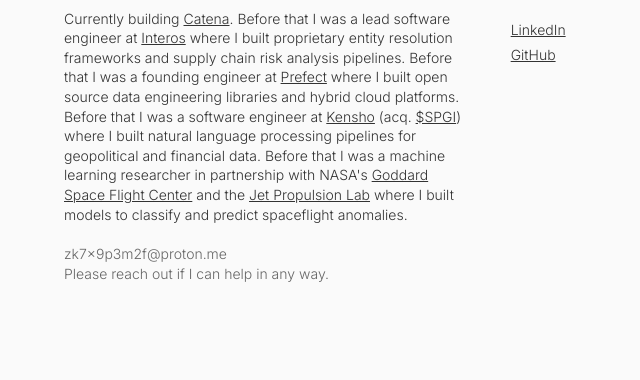
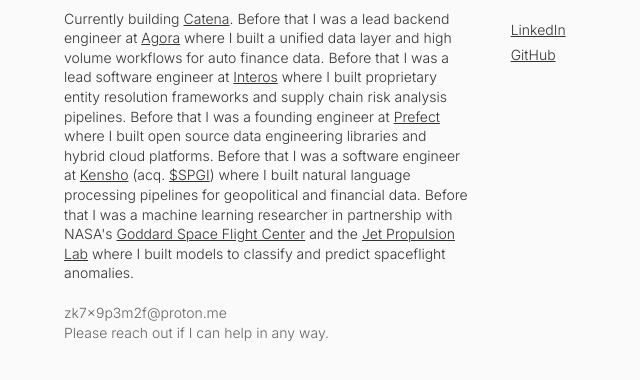
Before and after one commit to joshmeek/joshmeek.github.io, a plain HTML site: page index.html in a window 1280 px wide. Shown: the part 120-500 px from the top of the page, without its empty margins (251-891 px from the left). Drawn offline with Linux system fonts and the light colour scheme.

Commit message:
Update main content

```diff
--- a/index.html
+++ b/index.html
@@ -96,8 +96,10 @@
         <h1>josh.dev</h1>
         <p>
           Currently building
-          <a href="https://www.catenaclearing.io/">Catena</a>. Before that I was
-          a lead software engineer at
+          <a href="https://www.catenaclearing.io/">Catena</a>. Before that
+          I was a lead backend engineer at <a href="https://agoradata.com/">Agora</a>
+          where I built a unified data layer and high volume workflows for auto finance
+          data. Before that I was a lead software engineer at
           <a href="https://www.interos.ai/">Interos</a> where I built
           proprietary entity resolution frameworks and supply chain risk
           analysis pipelines. Before that I was a founding engineer at
@@ -133,70 +135,7 @@
             <li><a href="https://github.com/joshmeek">GitHub</a></li>
           </ul>
         </div>
-        <!-- <div class="links">
-          <h2>Public repos:</h2>
-          <ul>
-            <li>
-              <a href="https://github.com/joshmeek/rezolva">rezolva</a>
-            </li>
-            <li>
-              <a
-                href="https://github.com/PrefectHQ/prefect/tree/1f24bd61c767f69fb4bd134636359faae46265e0
-
-              "
-                >prefect < 2.0.0</a
-              >
-            </li>
-          </ul>
-        </div> -->
       </div>
     </div>
-    <!-- <div class="writings">
-      <h2>Recent writings:</h2>
-      <ul>
-        <li>
-          <span class="date">2024-10-24</span>
-          <span class="title">
-            <a href="all-sales.html">It's All Sales</a>
-          </span>
-        </li>
-        <li>
-          <span class="date">2024-10-08</span>
-          <span class="title">
-            <a href="full-stack.html">The Stack is Getting Fuller</a>
-          </span>
-        </li>
-        <li>
-          <span class="date">2024-09-18</span>
-          <span class="title">
-            <a href="minimal-oauth.html">OAuth 2.0 in 30 Lines or Less</a>
-          </span>
-        </li>
-        <li>
-          <span class="date">2024-09-04</span>
-          <span class="title">
-            <a href="sentiment-analysis-nlp.html"
-              >Don't Always Need LLMs: Sentiment Analysis</a
-            >
-          </span>
-        </li>
-        <li>
-          <span class="date">2024-08-26</span>
-          <span class="title">
-            <a href="engineering-sc-interop.html"
-              >Engineering for Supply Chain Interoperability</a
-            >
-          </span>
-        </li>
-        <li>
-          <span class="date">2024-08-13</span>
-          <span class="title">
-            <a href="linear-algebra-er.html"
-              >Basic Linear Algebra for Entity Resolution</a
-            >
-          </span>
-        </li>
-      </ul>
-    </div> -->
   </body>
 </html>
```
